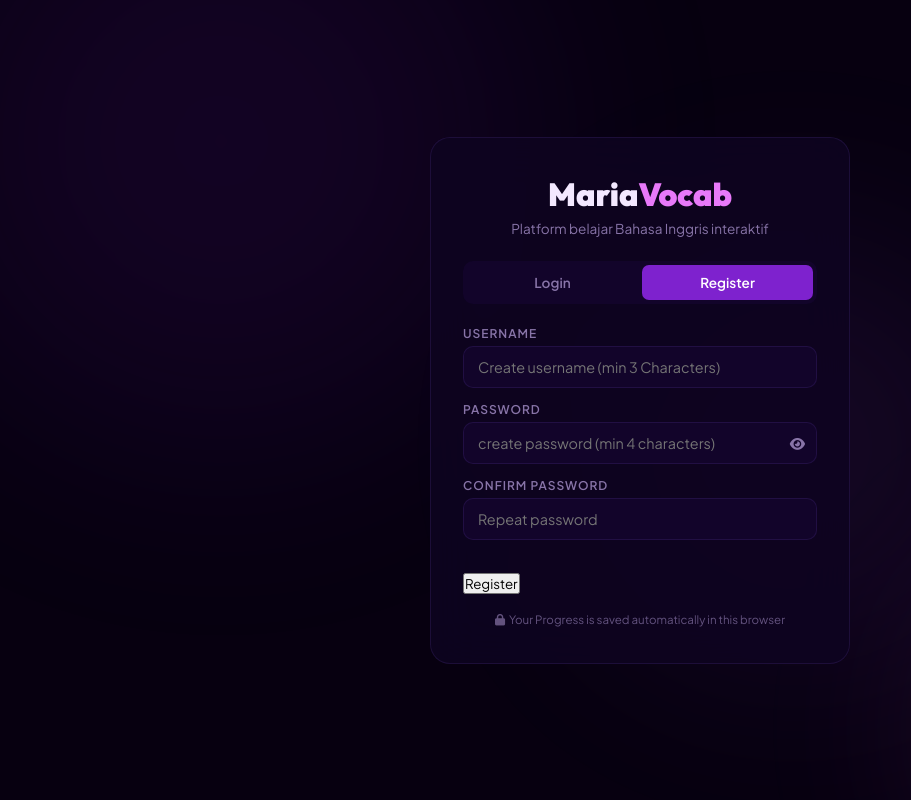
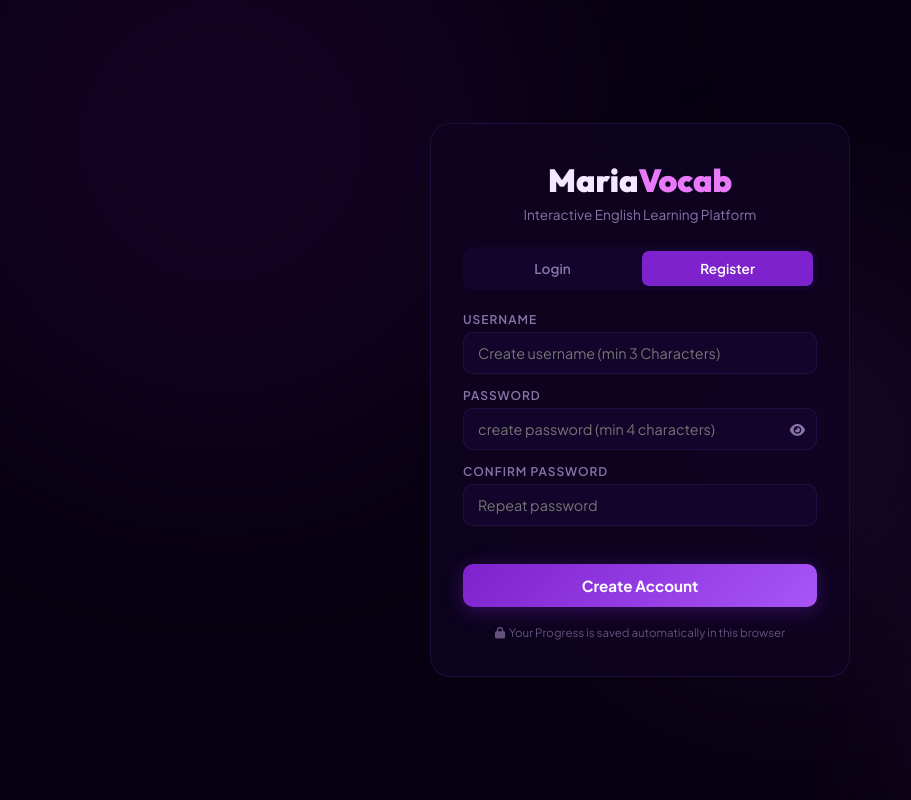
Before and after one commit to mariasipayung/English_maria, a plain HTML site: page index.html in a window 1280 px wide. Both pictures are taken after a click on the button "Register". Shown: the whole page, without its empty margins (0-911 px from the left). Drawn offline with Linux system fonts and the light colour scheme.

Commit message:
Update index.html

```diff
--- a/index.html
+++ b/index.html
@@ -15,7 +15,7 @@
 <div id="loginPage">
     <div class="lcard">
     <div class="llogo">Maria<span>Vocab</span></div>
-    <div class="lsub">Platform belajar Bahasa Inggris interaktif</div>
+    <div class="lsub">Interactive English Learning Platform</div>
     <div class="ltabs">
         <button class="ltab on" data-t="login">Login</button>
         <button class="ltab" data-t="register">Register</button>
@@ -31,7 +31,7 @@
         <div class="lfield"><label>Password</label><input type="password" id="rPass" placeholder="create password (min 4 characters)" autocomplete="new-password"><button class="eye" type="button" data-target="rPass"><i class="fas fa-eye"></i></button></div>
         <div class="lfield"><label>Confirm Password</label><input type="password" id="rConf" placeholder="Repeat password" autocomplete="new-password"></div>
         <div class="lerr" id="rErr"></div>
-        <button type="button" class"lbtn" id="rBtn">Register</button>
+        <button type="button" class="lbtn" id="rBtn">Create Account</button>
     </form>
     <div class="lnote"><i class="fas fa-lock" style="margin-right:4px"></i>Your Progress is saved automatically in this browser</div>
     </div>
```
